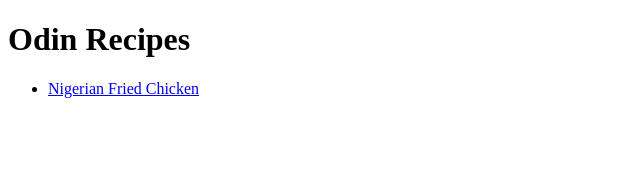
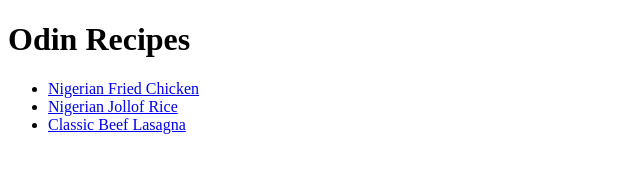
Before and after one commit to jameshades-labs/odin-recipes, a plain HTML site: page index.html in a window 1280 px wide. Shown: the whole page, without its empty margins (0-640 px from the left). Drawn offline with Linux system fonts and the light colour scheme.

Commit message:
updated index.html

```diff
--- a/index.html
+++ b/index.html
@@ -9,6 +9,8 @@
     <h1> Odin Recipes</h1>
     <ul>
         <li><a href="recipes/friedchicken.html">Nigerian Fried Chicken</a></li>
+        <li><a href="recipes/jollof.html">Nigerian Jollof Rice</a></li>
+        <li><a href="recipes/lasagna.html"> Classic Beef Lasagna</a></li>
     </ul>
 </body>
 </html>
```
